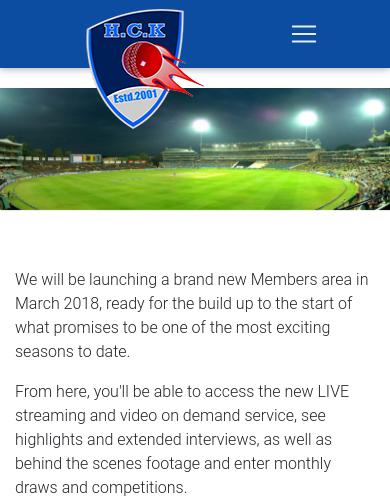
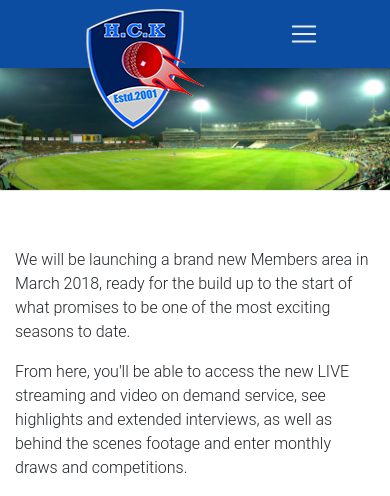
Before and after one commit to bilalwaheed/Club, a Django app: page /about-us in a window 390 px wide. Shown: the top 496 px of the page. Run offline with Django 3.2, Linux system fonts and the light colour scheme; some libraries are stand-ins or nearby versions.

```diff
--- a/club_pages/static/css/style.css
+++ b/club_pages/static/css/style.css
@@ -277,7 +277,7 @@ width:100% !important;
 }
 .title-bar-bg
 {
-    margin-top: 0px !important;
+    margin-top: -20px !important;
     margin-bottom: 70px !important;
     background-image: none !important;
     height: 50px !important;
--- a/club_pages/templates/base.html
+++ b/club_pages/templates/base.html
@@ -243,7 +243,7 @@
           <!--Copyright-->
           <div class="footer-copyright py-3 text-center">
               <div class="container-fluid">
-                  © 2016 Copyright: <a href="https://mdbootstrap.com/material-design-for-bootstrap/"> MDBootstrap.com </a>
+                  © 2018 Copyright: <a href="https://mdbootstrap.com/material-design-for-bootstrap/"> Dottech.com </a>
               </div>
           </div>
           <!--/Copyright-->
```
